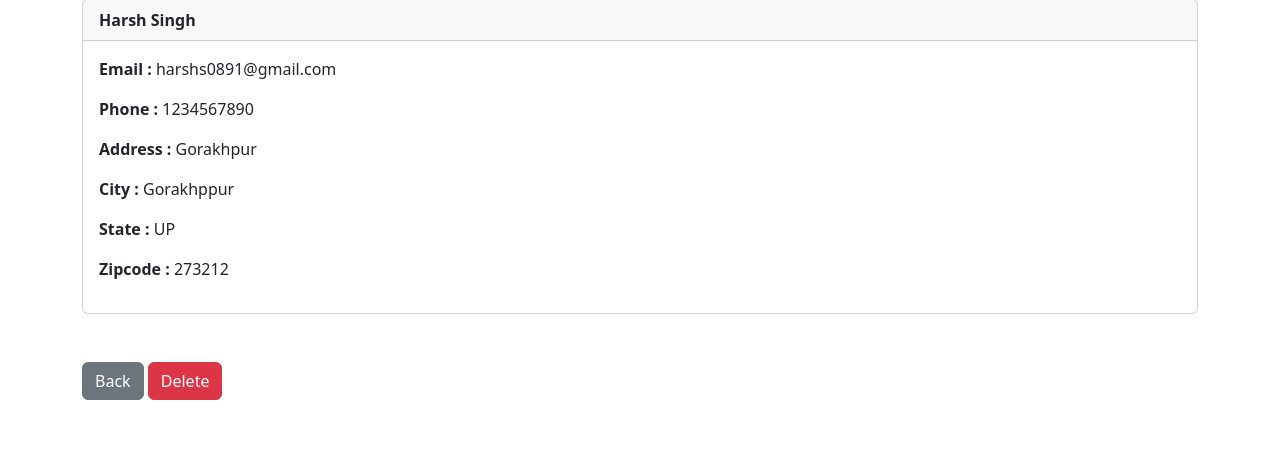
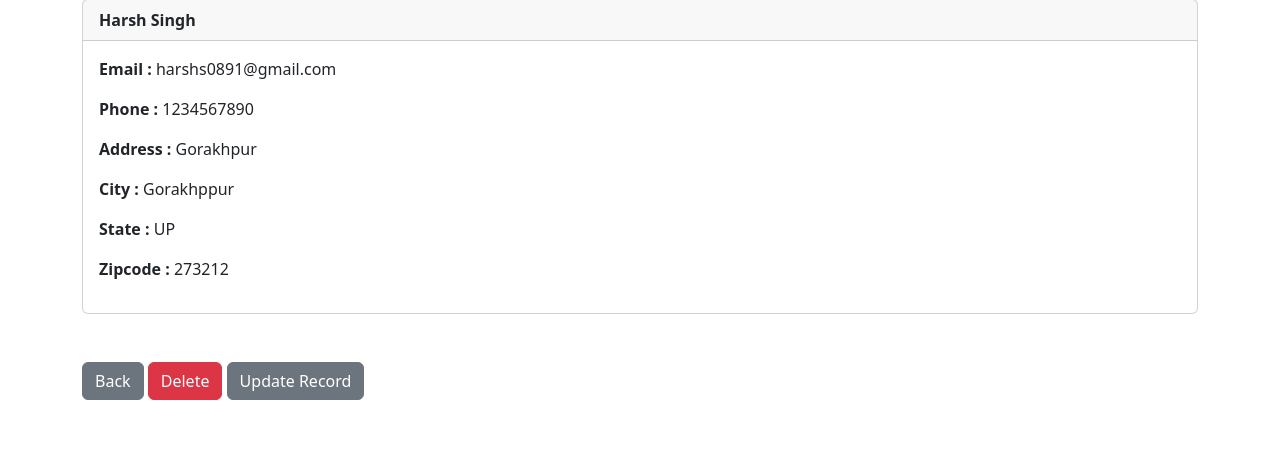
Before and after one commit to Harshs0891/Django-CRM, a Django app: page /record/1 in a window 1280 px wide. Shown: the part 81-544 px from the top of the page. Run offline with Django 5.2, Linux system fonts and the light colour scheme; a user stored in the database is signed in; data comes from the database, SQL or seed files in the repository; both versions use the stored data as it was after the commit.

Commit message:
update record

```diff
--- a/website/templates/record.html
+++ b/website/templates/record.html
@@ -35,6 +35,7 @@
     <br><br>
     <a href="{% url "home" %}" class="btn btn-secondary">Back</a>
     <a href="{% url "delete_record" customer_record.id %}" class="btn btn-danger">Delete</a>
+    <a href="{% url "update_record" customer_record.id %}" class="btn btn-secondary">Update Record</a>
 
 
 
--- a/website/urls.py
+++ b/website/urls.py
@@ -9,4 +9,5 @@ urlpatterns = [
     path('record/<int:pk>',views.customer_record,name="record"),
     path('delete_record/<int:pk>',views.delete_record,name="delete_record"),
     path('add_record/',views.add_record,name="add_record"),
+    path('update_record/<int:pk>',views.update_record,name="update_record"),
 ]
--- a/website/views.py
+++ b/website/views.py
@@ -89,3 +89,17 @@ def add_record(request):
     else:
         messages.success(request,"You must be logged in to add a record")
         return redirect('home')
+
+
+def update_record(request,pk):
+    if request.user.is_authenticated:
+        current_record = Record.objects.get(id=pk)
+        form = AddRecordForm(request.POST or None,instance=current_record)
+        if form.is_valid():
+            form.save()
+            messages.success(request,"Record has been Updated!")
+            return redirect('home')
+        return render(request,'update_record.html',{'form':form})
+    else:
+        messages.success(request,'You must be logged in to update the record...')
+        return redirect('home')
```
Also changed, not shown: website/templates/update_record.html (added, +17 -0 lines), db.sqlite3.
